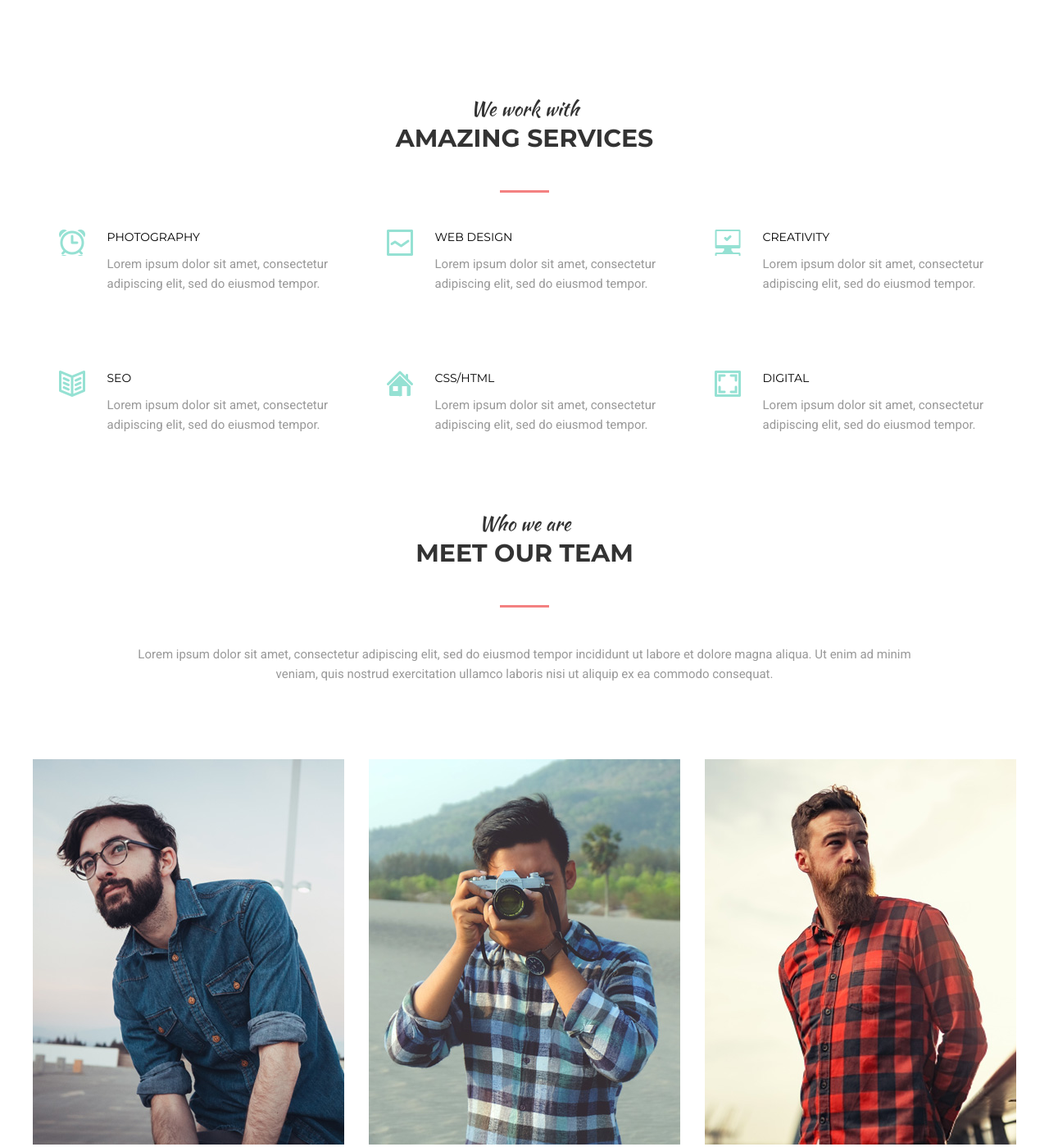
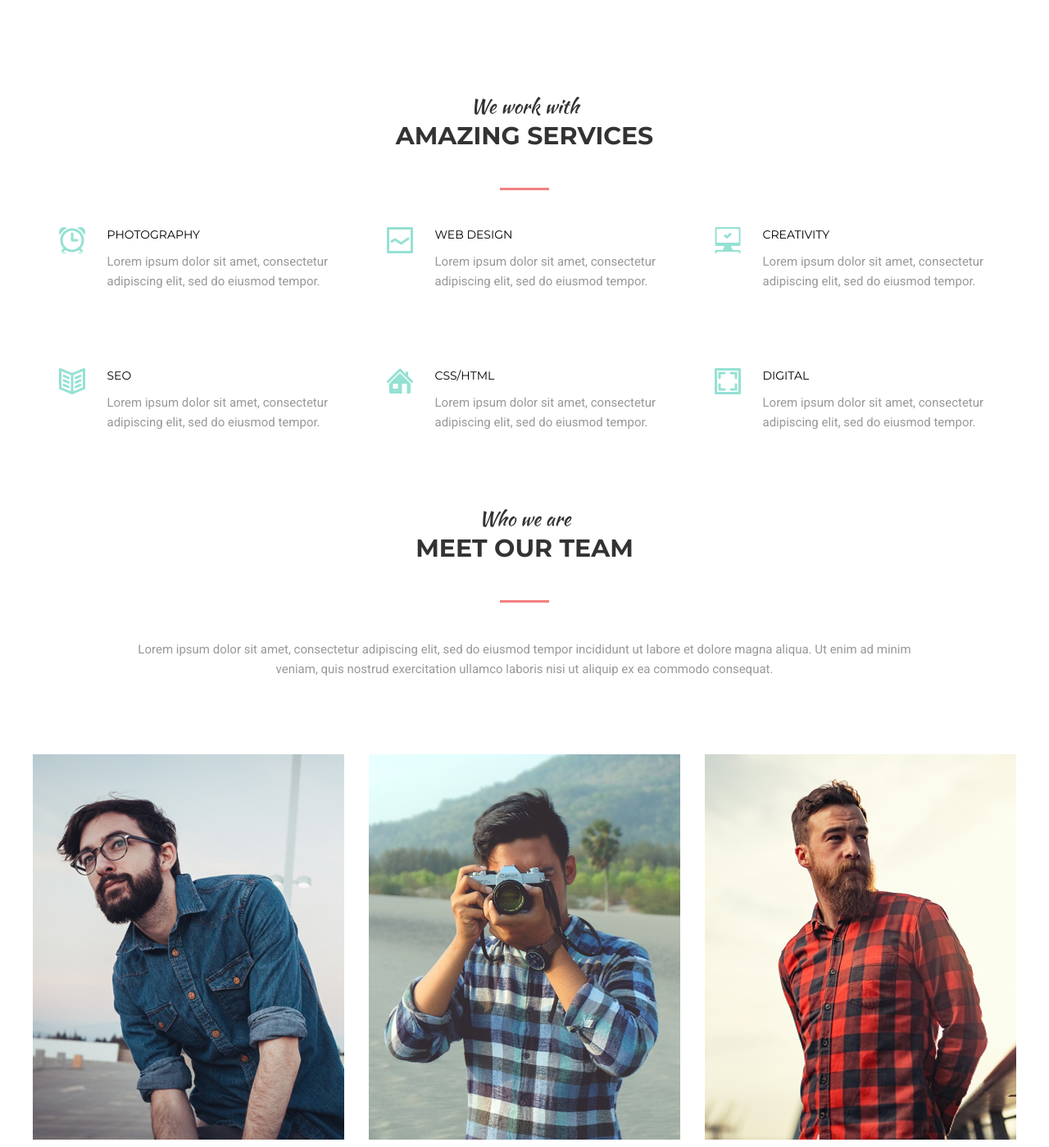
Before and after one commit to Griffin-chem/goit-fe-course, a plain HTML site: page html-css/module-06/index.html in a window 1280 px wide. Shown: the part 68-1467 px from the top of the page at 82% size. Drawn offline with Linux system fonts and the light colour scheme.

Commit message:
HomeWork06 updated

```diff
--- a/html-css/module-06/css/style.css
+++ b/html-css/module-06/css/style.css
@@ -69,6 +69,10 @@
 
 /* Section 1 */
 
+.serv-section {
+  margin-bottom: 88px;
+}
+
 .caption {
   font-family: 'Montserrat', sans-serif;
   font-size: 30px;
@@ -80,6 +84,7 @@
 }
 
 .caption span {
+  display: block;
   font-family: 'Kaushan Script', cursive;
   font-size: 24px;
   font-weight: 400;
@@ -102,7 +107,6 @@
   justify-content: space-around;
   flex-wrap: wrap;
   list-style: none;
-  margin-bottom: 88px;
 }
 
 .service li {
@@ -196,6 +200,10 @@
 
 /* Section 2 */
 
+.team-section {
+  margin-bottom: 82px;
+}
+
 .team-text {
   font: 400 15px 'Roboto', sans-serif;
   color: #999999;
@@ -209,7 +217,6 @@
   display: flex;
   justify-content: space-between;
   list-style: none;
-  margin-bottom: 82px;
 }
 
 .photo {
@@ -229,7 +236,7 @@
 
 .photo:hover .social {
   transform: translate(-5px, -5px);
-  opacity: 0.9;
+  opacity: 1;
 }
 
 .social {
@@ -239,7 +246,7 @@
   left: 0px;
   height: 470px;
   width: 380px;
-  background: linear-gradient(to top, rgb(252,227,138) 0%, rgb(243,129,129) 100%);;
+  background: linear-gradient(to top, rgba(252,227,138,0.9) 0%, rgba(243,129,129,0.9) 100%);;
   opacity: 0;
   justify-content: center;
   align-items: center;
--- a/html-css/module-06/index.html
+++ b/html-css/module-06/index.html
@@ -23,8 +23,8 @@
     </nav>
   </header>
   <main>
-    <section class="wrapper">
-      <h2 class="caption"><span>We work with</span><br>amazing services</h2>
+    <section class="wrapper serv-section">
+      <h2 class="caption"><span>We work with</span>amazing services</h2>
       <ul class="service">
         <li>
           <h3 class="serv-cap clock">Photography</h3>
@@ -52,8 +52,8 @@
         </li>
       </ul>
     </section>
-    <section class="wrapper">
-      <h2 class="caption"><span>Who we are</span><br>Meet our team</h2>
+    <section class="wrapper team-section ">
+      <h2 class="caption"><span>Who we are</span>Meet our team</h2>
       <p class="team-text">Lorem ipsum dolor sit amet, consectetur adipiscing elit, sed do eiusmod tempor incididunt ut
         labore et dolore magna aliqua. Ut enim ad minim veniam, quis nostrud exercitation ullamco laboris nisi ut
         aliquip ex ea commodo consequat.</p>
@@ -100,10 +100,10 @@
   </main>
   <footer class="wrapper footer">
     <p class="copyright">© 2016 MoGo free PSD template by <a href="">Laaqiq</a></p>
-    <div class="subscribe">
+    <form class="subscribe">
       <input class="mail" type="text" name="" id="" placeholder="Your Email...">
       <input class="button" type="button" value="Subscribe">
-    </div>
+    </form>
   </footer>
 </body>
 </html>
```
